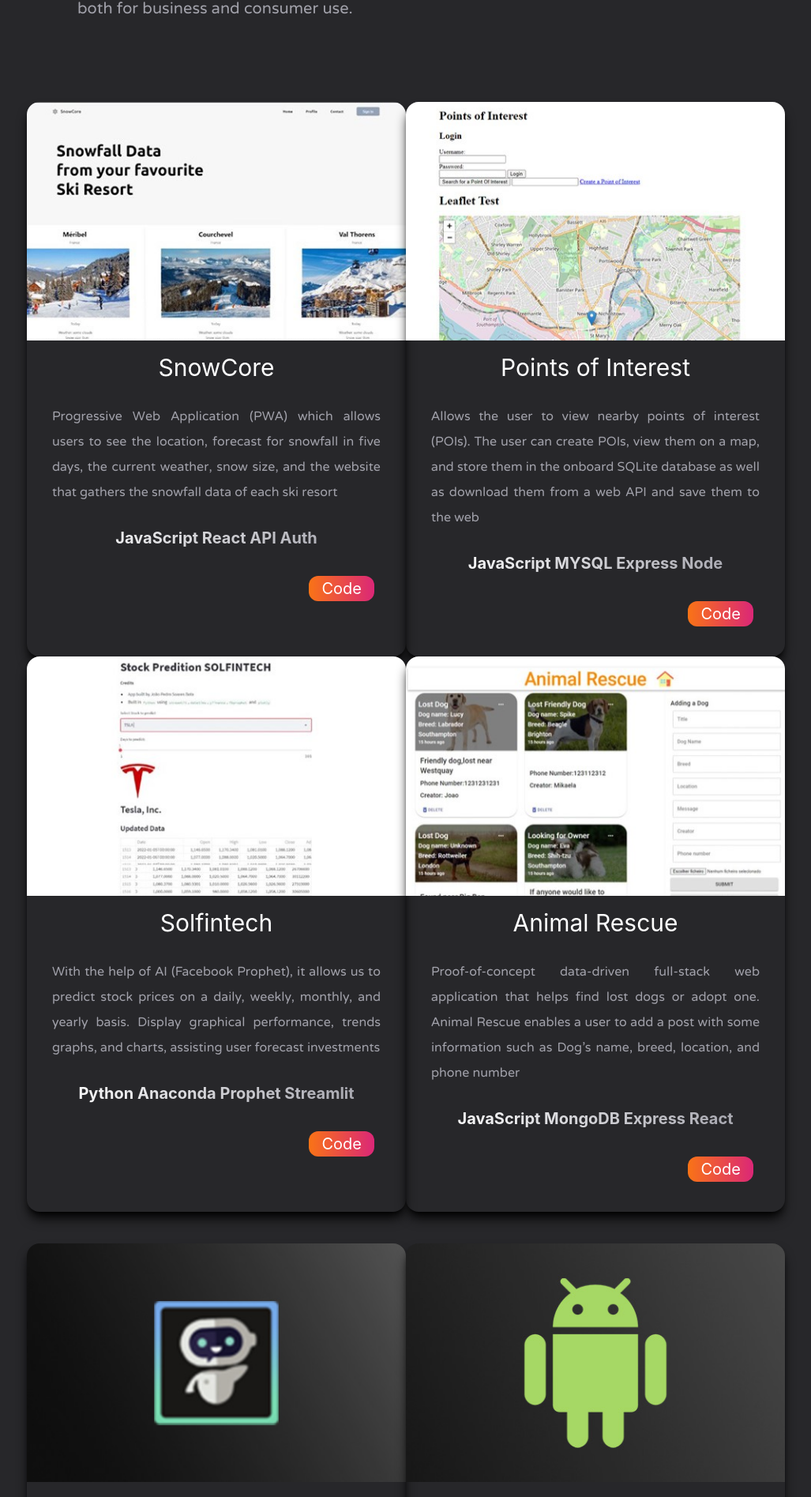
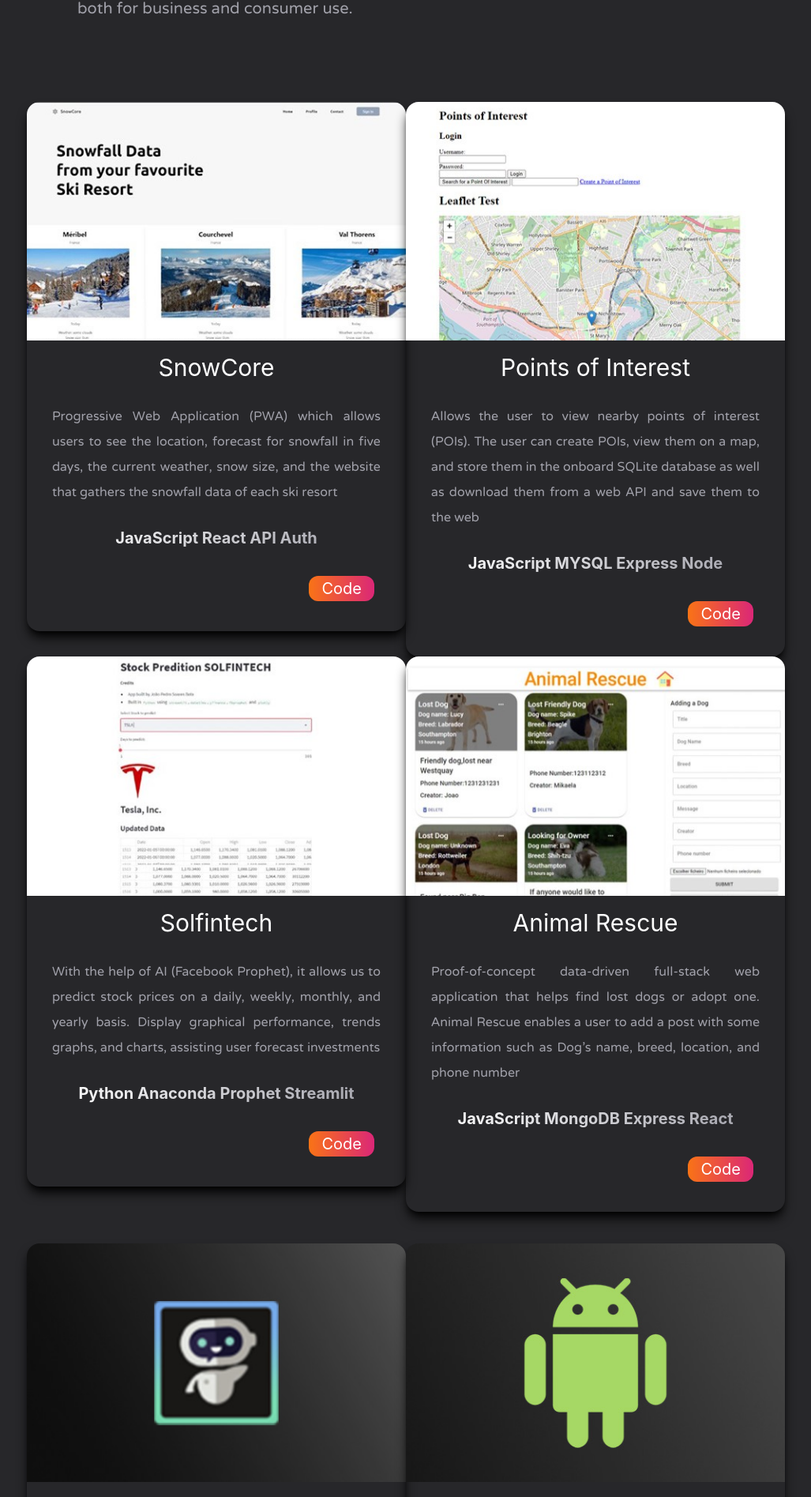
Before and after one commit to JoaopBota/joaopbota_portfolio, a Next.js app: page / in a window 1280 px wide. Shown: the part 1477-3372 px from the top of the page at 79% size, without its empty margins (126-1153 px from the left). Built offline with nearby package versions, Linux system fonts and the light colour scheme.

Commit message:
Mobile version bugfix annimations

```diff
--- a/pages/index.js
+++ b/pages/index.js
@@ -140,8 +140,9 @@ export default function Home() {
         </section>
 
         <section>
-        <motion.div whileInView={{ x: 0, opacity: 1 }} initial={{ opacity:0, x:-100}} viewport={{once:false, amount:0.50}} transition={{duration:0.35}} >
+
           <div className="sm:grid md:grid-cols-2 2xl:grid-cols-4 2xl:gap-4 m-8 sm:m-0 sm:mt-10">
+          <motion.div whileInView={{ x: 0, opacity: 1 }} initial={{ opacity:0, x:-100}} viewport={{once:false, amount:0.35}} transition={{duration:0.35}}>
             <div className="shadow-lg shadow-black rounded-2xl overflow-hidden hover:shadow-xl hover:scale-105 duration-500 transform transition pb-10 mb-10 sm:mb-0 ">
               <Image src={snowfall} className="object-cover" />
               <h3 className="text-white text-3xl py-4 text-center">SnowCore</h3>
@@ -164,6 +165,8 @@ export default function Home() {
                 </a>
               </div>
             </div>
+            </motion.div>
+            <motion.div whileInView={{ x: 0, opacity: 1 }} initial={{ opacity:0, x:-100}} viewport={{once:false, amount:0.40}} transition={{duration:0.35}}>
             <div className="shadow-lg shadow-black rounded-2xl overflow-hidden hover:shadow-xl hover:scale-105 duration-500 transform transition pb-10 mb-10 sm:mb-0">
               <Image src={pointsofinterest} className="object-cover" />
               <h3 className="text-white text-3xl py-4 text-center">
@@ -188,6 +191,8 @@ export default function Home() {
                 </a>
               </div>
             </div>
+            </motion.div>
+            <motion.div whileInView={{ x: 0, opacity: 1 }} initial={{ opacity:0, x:-100}} viewport={{once:false, amount:0.40}} transition={{duration:0.35}}>
             <div className="shadow-lg shadow-black rounded-2xl overflow-hidden hover:shadow-xl hover:scale-105 duration-500 transform transition pb-10 mb-10 sm:mb-0 ">
               <Image src={predicter} className="object-cover" />
               <h3 className="text-white text-3xl py-4 text-center">
@@ -214,6 +219,8 @@ export default function Home() {
                 </a>
               </div>
             </div>
+            </motion.div>
+            <motion.div whileInView={{ x: 0, opacity: 1 }} initial={{ opacity:0, x:-100}} viewport={{once:false, amount:0.40}} transition={{duration:0.35}}>
             <div className="shadow-lg shadow-black rounded-2xl overflow-hidden hover:shadow-xl hover:scale-105 duration-500 transform transition pb-10 mb-10 sm:mb-0">
               <Image src={animalrescue} className="object-cover" />
               <h3 className="text-white text-3xl py-4 text-center">
@@ -238,13 +245,15 @@ export default function Home() {
                 </a>
               </div>
             </div>
+            </motion.div>
           </div>
-          </motion.div>
+
         </section>
 
         <section>
-        <motion.div whileInView={{ x: 0, opacity: 1 }} initial={{ opacity:0, x:-100}} viewport={{once:false, amount:0.50}} transition={{duration:0.35}}>
+
           <div className="sm:grid md:grid-cols-2 2xl:grid-cols-4 2xl:gap-4 m-8 sm:m-0 sm:mt-10">
+          <motion.div whileInView={{ x: 0, opacity: 1 }} initial={{ opacity:0, x:-100}} viewport={{once:false, amount:0.40}} transition={{duration:0.35}}>
             <div className="shadow-lg shadow-black rounded-2xl overflow-hidden hover:shadow-xl hover:scale-105 duration-500 transform transition pb-10 mb-10 sm:mb-0 ">
               <Image src={ChatBotAI} className="object-cover" />
               <h3 className="text-white text-3xl py-4 text-center">
@@ -268,6 +277,8 @@ export default function Home() {
                 </a>
               </div>
             </div>
+            </motion.div>
+            <motion.div whileInView={{ x: 0, opacity: 1 }} initial={{ opacity:0, x:-100}} viewport={{once:false, amount:0.40}} transition={{duration:0.35}}>
             <div className="shadow-lg shadow-black rounded-2xl overflow-hidden hover:shadow-xl hover:scale-105 duration-500 transform transition pb-10 mb-10 sm:mb-0 ">
               <Image src={MobileAPP} className="object-cover" />
               <h3 className="text-white text-3xl py-4 text-center">
@@ -292,6 +303,8 @@ export default function Home() {
                 </a>
               </div>
             </div>
+            </motion.div>
+            <motion.div whileInView={{ x: 0, opacity: 1 }} initial={{ opacity:0, x:-100}} viewport={{once:false, amount:0.40}} transition={{duration:0.35}}>
             <div className="shadow-lg shadow-black rounded-2xl overflow-hidden hover:shadow-xl hover:scale-105 duration-500 transform transition pb-10 mb-10 sm:mb-0">
               <Image src={StormAdviceCenter} className="object-cover" />
               <h3 className="text-white text-3xl py-4 text-center">
@@ -316,6 +329,8 @@ export default function Home() {
                 </a>
               </div>
             </div>
+            </motion.div>
+            <motion.div whileInView={{ x: 0, opacity: 1 }} initial={{ opacity:0, x:-100}} viewport={{once:false, amount:0.40}} transition={{duration:0.35}}>
             <div className="shadow-lg shadow-black rounded-2xl overflow-hidden hover:shadow-xl hover:scale-105 duration-500 transform transition pb-10 mb-10 sm:mb-0">
               <Image src={Immersive} className="object-cover" />
               <h3 className="text-white text-3xl py-4 text-center">
@@ -340,8 +355,9 @@ export default function Home() {
                 </a>
               </div>
             </div>
+            </motion.div>
           </div>
-          </motion.div>
+
         </section>
 
         <section>
@@ -366,8 +382,9 @@ export default function Home() {
         </section>
 
         <section>
-        <motion.div whileInView={{ x: 0, opacity: 1 }} initial={{ opacity:0, x:-100}} viewport={{once:false, amount:0.40}} transition={{duration:0.35}}>
+
           <div className="sm:bg-origins bg-cover pb-10">
+          <motion.div  whileInView={{ x: 0, opacity: 1 }} initial={{ opacity:0, x:-100}} viewport={{once:false, amount:0.30}} transition={{duration:0.35}}>
             <div className="sm:flex">
               <div className="sm:my-16 p-8 text-right">
                 <h4 className="text-transparent bg-clip-text bg-gradient-to-r from-orange-500 to-pink-600 text-6xl">
@@ -415,6 +432,8 @@ export default function Home() {
                 </div>
               </div>
             </div>
+            </motion.div>
+            <motion.div  whileInView={{ x: 0, opacity: 1 }} initial={{ opacity:0, x:-100}} viewport={{once:false, amount:0.30}} transition={{duration:0.35}}>
             <div className="sm:flex justify-end mt-14">
               <div className="sm:my-16 p-8 text-right">
                 <h4 className="text-transparent bg-clip-text bg-gradient-to-r from-orange-500 to-pink-600 text-6xl">
@@ -448,8 +467,9 @@ export default function Home() {
                 </div>
               </div>
             </div>
+            </motion.div>
           </div>
-          </motion.div>
+
         </section>
       </main>
       <footer>
```
